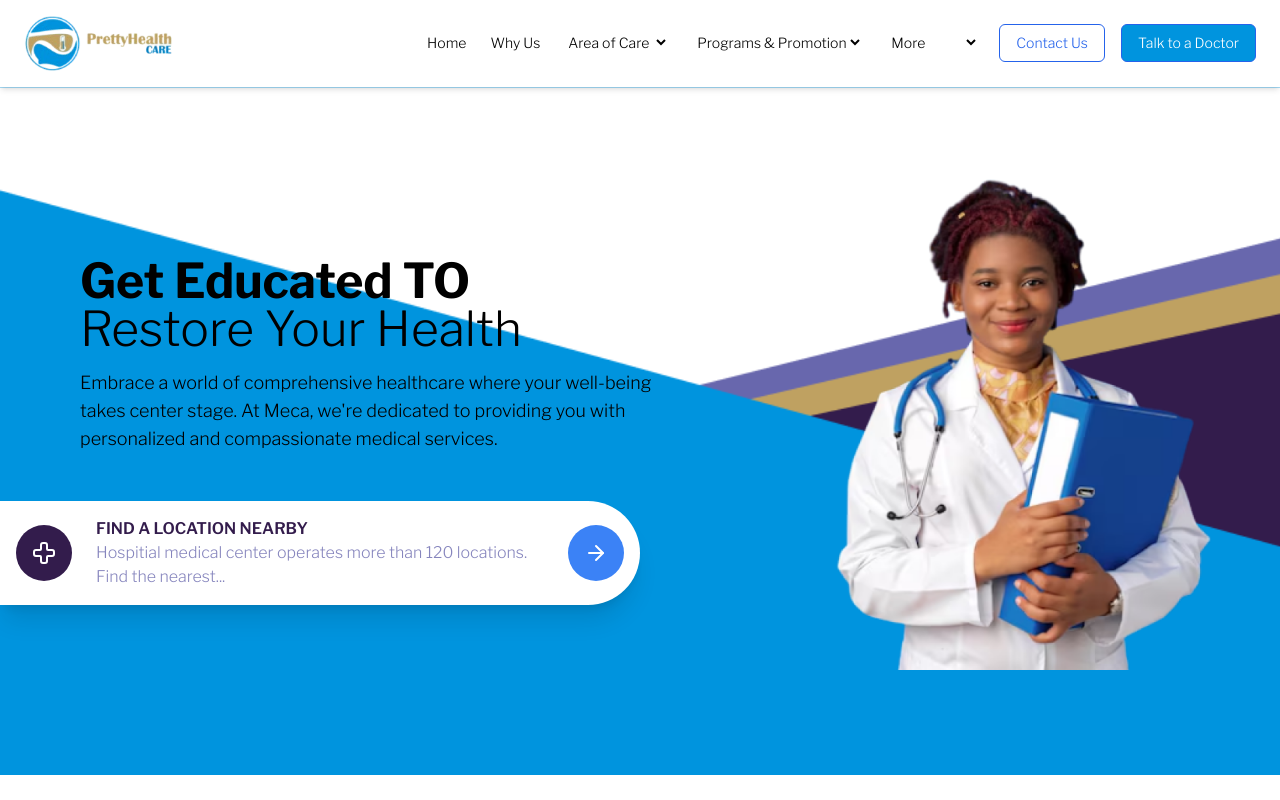
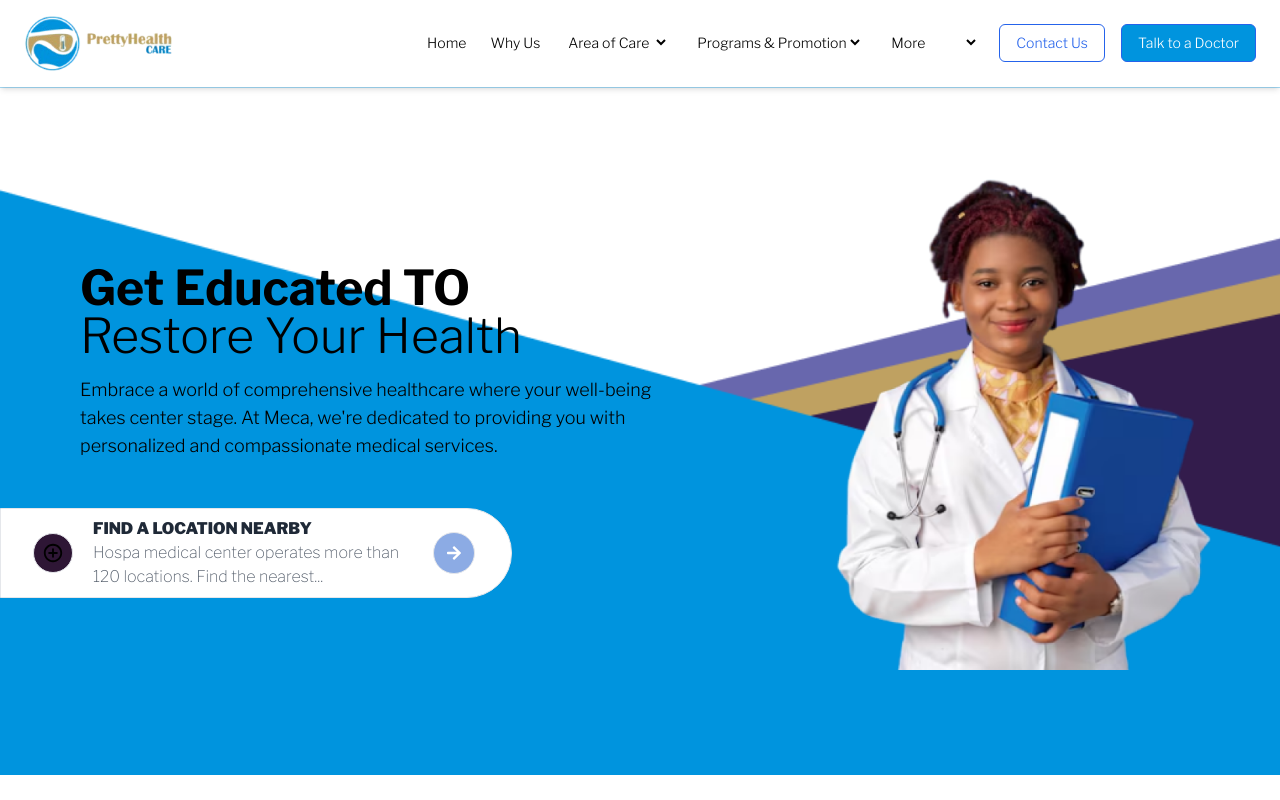
Before and after one commit to Savi1303/ade_healthcare, a Next.js app: page /diagnostics in a window 1280 px wide. Shown: the top 800 px of the page. Built offline with nearby package versions, Linux system fonts and the light colour scheme.

Commit message:
minor changes

```diff
--- a/src/app/contact-us/page.tsx
+++ b/src/app/contact-us/page.tsx
@@ -4,7 +4,7 @@ import ContactForm from '@/components/Contact Us/ContactForm';
 
 const Page = () => {
   return (
-   <div className='py-[45px] md:py-[100px] md:px-[100px] px-[25px] flex justify-between flex-col md:flex-row gap-[30px] md:items-center'>
+   <div className='py-[45px] md:py-[100px] md:px-[100px] px-[25px] flex justify-between flex-col lg:flex-row gap-[30px] md:items-center'>
      <ContactHeader />
      <ContactForm />
    </div>
--- a/src/components/Contact Us/ContactForm.tsx
+++ b/src/components/Contact Us/ContactForm.tsx
@@ -105,7 +105,7 @@ const ContactForm: React.FC = () => {
     <div className="form-container">
       <form
         onSubmit={handleSubmit}
-        className="flex flex-col gap-[15px] font-semibold md:py-[20px] md:pl-[20px] md:border-l-2 md:border-blue-500"
+        className="flex flex-col gap-[15px] font-semibold md:py-[20px] md:pl-[20px] md:border-l-2 lg:border-blue-500"
       >
         {/* First and Last Name */}
         <div className="group flex md:flex-row flex-col gap-[15px] md:gap-[40px]">
--- a/src/components/Diagnostics/HeroSection.tsx
+++ b/src/components/Diagnostics/HeroSection.tsx
@@ -1,16 +1,20 @@
-import FindLocation from "../general/FindLocation";
 import Image from 'next/image';
+import FindLocation from '../general/FindLocation';
 
 const HeroSection = () => {
   return (
-    <div className="flex flex-col md:flex-row bg-[url('/Pretty-Health%20Website/Images/Group%2020652.png')] bg-cover bg-center py-20 ">
+    <>
+      {/* Desktop and Tablet Version */}
+      <div className="hidden md:flex flex-col md:flex-row bg-[url('/Pretty-Health%20Website/Images/Group%2020652.png')] bg-cover bg-center py-20">
         <div className="basis-full md:basis-3/5 flex flex-col justify-center">
           <div className="px-6 md:px-12 lg:px-16 xl:px-20 space-y-4 mb-12">
             <div>
               <h1 className="font-bold text-3xl md:text-4xl lg:text-5xl">Get Educated TO</h1>
               <h1 className="text-3xl md:text-4xl lg:text-5xl font-light">Restore Your Health</h1>
             </div>
-          <p className="text-base md:text-lg">Embrace a world of comprehensive healthcare where your well-being takes center stage. At Meca, we&apos;re dedicated to providing you with personalized and compassionate medical services.</p>
+            <p className="text-base md:text-lg">
+              Embrace a world of comprehensive healthcare where your well-being takes center stage. At Meca, we&apos;re dedicated to providing you with personalized and compassionate medical services.
+            </p>
           </div>
           <FindLocation />
         </div>
@@ -24,6 +28,18 @@ const HeroSection = () => {
           />
         </div>
       </div>
+
+      {/* Mobile Version */}
+      <div className="flex md:hidden bg-[url('/Pretty-Health%20Website/Images/Group%2020652.png')] bg-cover bg-center py-20">
+        <div className="text-center  px-6 space-y-4">
+          <h1 className="font-bold text-3xl">Get Educated TO</h1>
+          <h1 className="text-3xl font-light">Restore Your Health</h1>
+          <p className="text-base text-white">
+            Embrace a world of comprehensive healthcare where your well-being takes center stage. At Meca, we&apos;re dedicated to providing you with personalized and compassionate medical services.
+          </p>
+        </div>
+      </div>
+    </>
   );
 };
 
--- a/src/components/general/FindLocation.tsx
+++ b/src/components/general/FindLocation.tsx
@@ -1,24 +1,30 @@
-import { ArrowRight, Cross } from "lucide-react"
+import { BiPlusCircle } from "react-icons/bi";
+import { FaArrowRight } from "react-icons/fa";
+
 const FindLocation = () => {
   return (
-    <div className="md:rounded-r-full p-4 bg-white flex items-center gap-3 md:gap-4 xl:gap-6 shadow-xl w-full md:w-10/12 border-t border-t-black/20 md:border-none">
-        <div className="basis-1/12 flex justify-center">
-            <div className="bg-[#331C4C] text-white h-14 w-14 rounded-full flex items-center justify-center">
-                <Cross className="w-6 h-6" />
-            </div>
-        </div>
-        <div className="basis-10/12">
-            <h3 className="font-semibold uppercase text-[#331C4C]">Find a location nearby</h3>
-            <p className="text-[#6867AD] text-xm opacity-80" >Hospitial medical center operates more than 120 locations. Find the
-            nearest...</p>
-        </div>
-        <div className="basis-1/12 flex justify-center">
-            <div className="bg-blue-500 hover:bg-blue-600 transition text-white h-14 w-14 rounded-full flex items-center justify-center cursor-pointer">
-                <ArrowRight className="w-6 h-6" />
-            </div>
-        </div>
+    // Location Section
+    <div className="flex items-center bg-white space-x-5 px-4 sm:px-6 md:px-8 py-2 border rounded-tr-full rounded-br-full max-w-xs sm:max-w-md lg:max-w-lg">
+      <BiPlusCircle size={40} className="hidden md:flex bg-[#2e1635] rounded-full border font-2xl p-2" />
+
+      <div>
+        <span className="font-extrabold text-xs sm:text-sm md:text-base text-gray-800">
+          FIND A LOCATION NEARBY
+        </span>
+
+        <p className="text-xs sm:text-sm font-thin md:text-base max-w-xs text-gray-600 line-clamp-1 md:line-clamp-2">
+          Hospa medical center operates more than 120 locations. Find the nearest...
+        </p>
+      </div>
+
+      <a
+        href="#"
+        className="text-white p-3 flex items-center border rounded-full bg-[#8cabe4] hover:bg-[#273c61] transition duration-300 ease-in-out"
+      >
+        <FaArrowRight />
+      </a>
     </div>
-  )
-}
+  );
+};
 
-export default FindLocation
+export default FindLocation;
--- a/src/components/general/SubHeader.tsx
+++ b/src/components/general/SubHeader.tsx
@@ -4,7 +4,7 @@ interface SubHeaderProps {
 }
 const SubHeader = ({ text, className, children }: React.PropsWithChildren< SubHeaderProps > ) => {
   return (
-    <div className={` text-3xl lg:text-4xl ${ className } `}>
+    <div className={` text-4xl lg:text-5xl ${ className } `}>
       <h1>{ text }</h1>
       { children }
     </div>
--- a/src/components/school_health/BlogSection.tsx
+++ b/src/components/school_health/BlogSection.tsx
@@ -56,7 +56,7 @@ const BlogSection = () => {
             </div>
             <div
                 className={`
-                    flex flex-wrap gap-4 flex-col md:flex-row items-center justify-center mt-12
+                    flex flex-wrap gap-6 flex-col md:flex-row items-center justify-center mt-12
                     transition-all duration-1000 ease-out
                     ${isVisible ? 'opacity-100' : 'opacity-0'}
                     ${isVisible ? 'delay-400' : ''}
--- a/src/components/school_health/blog_section/BlogCard.tsx
+++ b/src/components/school_health/blog_section/BlogCard.tsx
@@ -26,7 +26,7 @@ const BlogCard = ({
             className={`
                 w-[350px] md:w-[375px]
                 flex flex-col items-center
-                border rounded-t-3xl rounded-b-3xl border-black
+                border rounded-t-3xl rounded-b-3xl border-gray-500
                 transition-all duration-1000 ease-out
                 ${isVisible ? 'opacity-100 translate-y-0' : 'opacity-0 translate-y-10'}
                 ${isVisible ? `delay-[${500 + index * 200}ms]` : ''}
@@ -93,7 +93,7 @@ const BlogCard = ({
                     className={`
                         flex gap-2 items-center cursor-pointer
                         text-sm mt-6 hover:scale-105 transition
-                        transition-all duration-1000 ease-out
+                        duration-1000 ease-out
                         ${isVisible ? 'opacity-100 translate-x-0' : 'opacity-0 translate-x-10'}
                         ${isVisible ? `delay-[${1000 + index * 200}ms]` : ''}
                     `}
```
Lines whose indentation alone changed are shown as unchanged.
